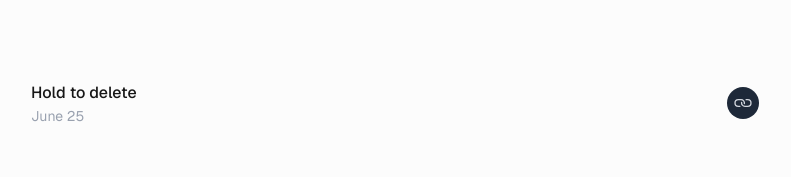
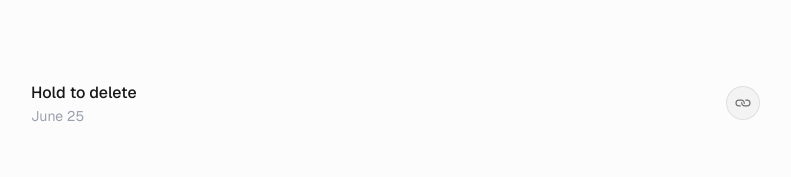
Before and after one commit to harsh-1923/fractal, a Next.js app: page /craft/hold-to-delete in a window 1280 px wide. Shown: the top 177 px of the page, without its empty margins (245-1036 px from the left). Built offline with nearby package versions, Linux system fonts and the light colour scheme.

Commit message:
fix craft header

```diff
--- a/app/craft/hold-to-delete/page.tsx
+++ b/app/craft/hold-to-delete/page.tsx
@@ -8,17 +8,17 @@ const page = () => {
     <div className="p-5 pt-20 max-w-3xl mx-auto">
       <CraftHeader header="Hold to delete" date="June 25" />
       <div className="flex items-center justify-center w-full h-80 rounded-md relative overflow-hidden">
-        <button className="button bg-[var(--colors-gray2)] text-white text-lg px-4 py-4 gap-3 user-select-none touch-manipulation rounded-full active:scale-[0.97]">
+        <button className="button bg-[var(--colors-gray2)] text-white text-lg px-4 py-4 gap-3 select-none touch-manipulation rounded-full active:scale-[0.97]">
           <div className="hold-overlay absolute inset-0 flex items-center justify-center gap-3 bg-[var(--colors-gray8)] text-black rounded-full">
             <div className="size-6 rounded-full bg-[var(--colors-gray11)] flex items-center justify-center gap-3">
               <div className="size-[11px] rounded-[1px] bg-white"></div>
             </div>
-            <span className="user-select-none">Tap and hold to stop</span>
+            <span className="select-none">Tap and hold to stop</span>
           </div>
           <div className="size-6 rounded-full bg-white flex items-center justify-center gap-3">
             <div className="size-[11px] rounded-[1px] bg-[var(--colors-gray11)]"></div>
           </div>
-          <span className="user-select-none">Tap and hold to stop</span>
+          <span className="select-none">Tap and hold to stop</span>
         </button>
       </div>
     </div>
--- a/components/ui/CraftHeader.tsx
+++ b/components/ui/CraftHeader.tsx
@@ -20,10 +20,10 @@ const CraftHeader = ({ header, date }: CraftHeaderProps) => {
         <p className="text-sm text-gray-400 leading-[20px]">{date}</p>
       </div>
       <button
-        className="w-8 h-8 rounded-full flex items-center justify-center bg-gray-800"
+        className="w-8 h-8 rounded-full flex items-center justify-center bg-[var(--colors-gray3)] shadow-[0_0_0_1px_var(--colors-grayA6)] hover:bg-[var(--colors-gray4)] focus:ring-1 focus:ring-[var(--colors-focus)]"
         onClick={() => navigator.clipboard.writeText(window.location.href)}
       >
-        <Link className="w-4 h-4 text-gray-300 rotate-45" />
+        <Link size={14} className="text-[var(--colors-gray11)] rotate-45" />
       </button>
     </div>
   );
```
Also changed, not shown: 1 other file (tests, documents, lock files or other folders).
